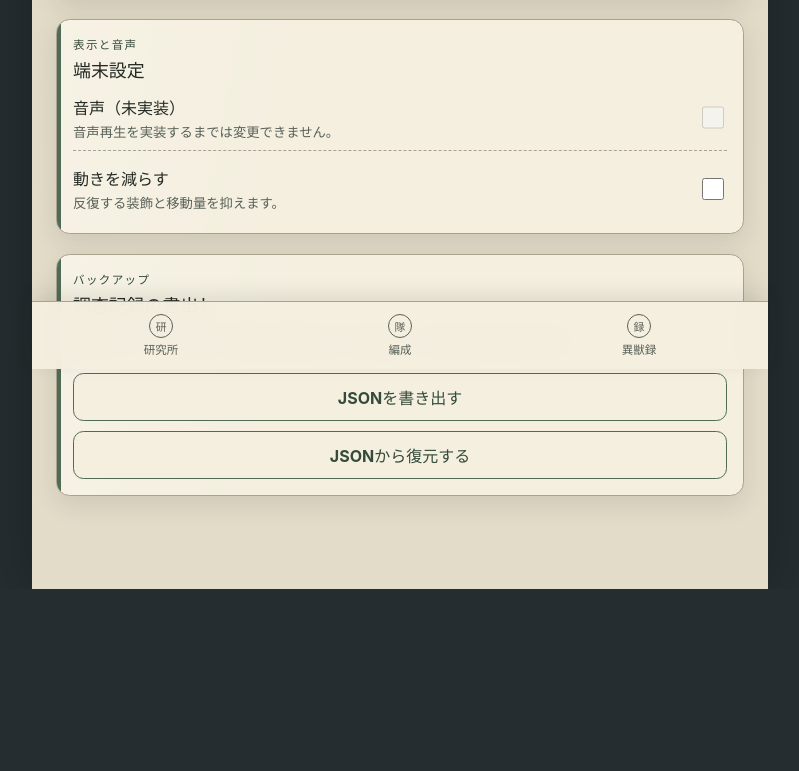
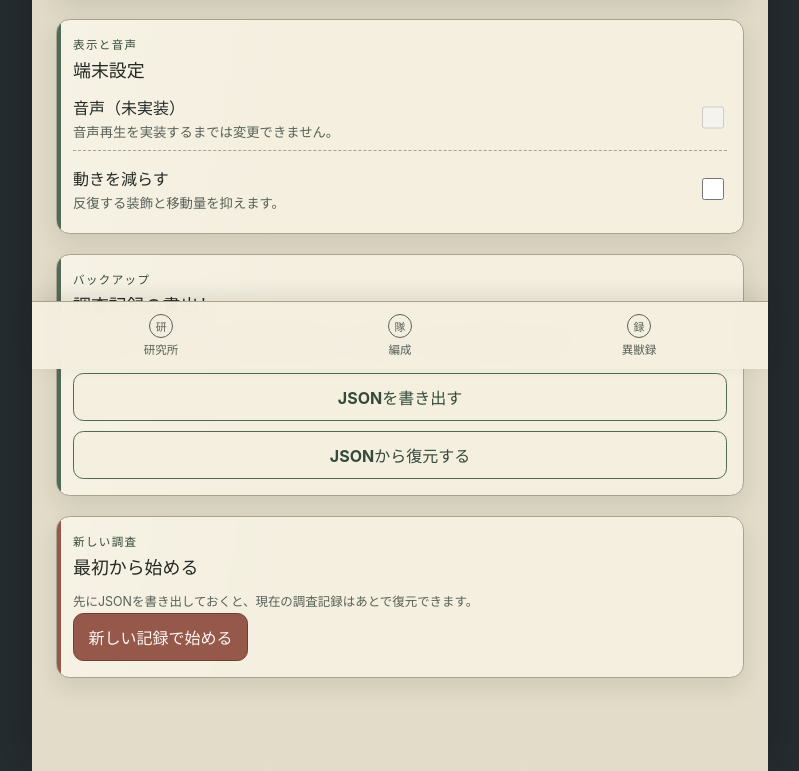
Before and after one commit to you3-dev/fuiki-ijuroku, a React (Vite) app in the folder app/: page /#/settings in a window 1280 px wide. Shown: the part 431-1202 px from the top of the page, without its empty margins (240-1039 px from the left). Before the commit the page ends 1020 px from the top, so only its background shows below. Built offline with nearby package versions, Linux system fonts and the light colour scheme.

Commit message:
feat: add new record reset flow

```diff
--- a/app/src/app/AppRouter.tsx
+++ b/app/src/app/AppRouter.tsx
@@ -69,7 +69,7 @@ export function AppRouter() {
 
   return (
     <Routes>
-      <Route index element={<TitlePage />} />
+      <Route path="/" element={<TitlePage />} />
       <Route path="prologue" element={<ProloguePage />} />
       <Route path="exploration" element={<ExplorationPage />} />
       <Route
--- a/app/src/features/settings/SettingsPage.tsx
+++ b/app/src/features/settings/SettingsPage.tsx
@@ -1,5 +1,5 @@
 import { useEffect, useRef, useState, type ChangeEvent, type FormEvent } from 'react'
-import { Link } from 'react-router'
+import { Link, useNavigate } from 'react-router'
 import { useGameSession } from '../../app/GameSessionContext'
 import {
   downloadGameBackup,
@@ -7,9 +7,11 @@ import {
 } from '../../infrastructure/backup/gameBackup'
 
 export function SettingsPage() {
-  const { state, execute, restore, saveStatus, retrySave } = useGameSession()
+  const { state, execute, restore, resetSession, saveStatus, retrySave } = useGameSession()
+  const navigate = useNavigate()
   const [name, setName] = useState(state?.profile.name ?? '')
   const [message, setMessage] = useState<string | null>(null)
+  const [confirmNewRecord, setConfirmNewRecord] = useState(false)
   const fileInputRef = useRef<HTMLInputElement>(null)
 
   useEffect(() => {
@@ -43,6 +45,11 @@ export function SettingsPage() {
     } catch (error) {
       setMessage(error instanceof Error ? error.message : '復元に失敗しました。')
     }
+  }
+
+  async function handleNewRecord() {
+    await resetSession()
+    navigate('/', { replace: true })
   }
 
   return (
@@ -131,6 +138,37 @@ export function SettingsPage() {
         </div>
       </section>
 
+      <section className="paper-card danger-card" aria-labelledby="new-record-title">
+        <p className="card-kicker">新しい調査</p>
+        <h3 id="new-record-title">最初から始める</h3>
+        {!confirmNewRecord ? (
+          <>
+            <p className="helper-text">
+              先にJSONを書き出しておくと、現在の調査記録はあとで復元できます。
+            </p>
+            <button
+              className="danger-button"
+              type="button"
+              onClick={() => setConfirmNewRecord(true)}
+            >
+              新しい記録で始める
+            </button>
+          </>
+        ) : (
+          <div className="new-record-confirmation">
+            <p>端末内の現在のセーブを初期状態で置き換えます。この操作は元に戻せません。</p>
+            <div className="button-row">
+              <button className="danger-button" type="button" onClick={() => void handleNewRecord()}>
+                初期化してタイトルへ
+              </button>
+              <button className="secondary-button" type="button" onClick={() => setConfirmNewRecord(false)}>
+                やめる
+              </button>
+            </div>
+          </div>
+        )}
+      </section>
+
       {saveStatus === 'failed' && (
         <section className="paper-card danger-card">
           <p className="card-kicker">保存失敗</p>
--- a/app/src/index.css
+++ b/app/src/index.css
@@ -722,6 +722,17 @@ p {
   background: rgb(112 192 180 / 14%);
 }
 
+.new-record-confirmation {
+  display: grid;
+  gap: 0.8rem;
+}
+
+.new-record-confirmation p {
+  margin: 0;
+  color: #704239;
+  font-size: 0.82rem;
+}
+
 .tab-bar {
   position: fixed;
   z-index: 30;
```
Also changed, not shown: 2 other files (tests, documents, lock files or other folders).
